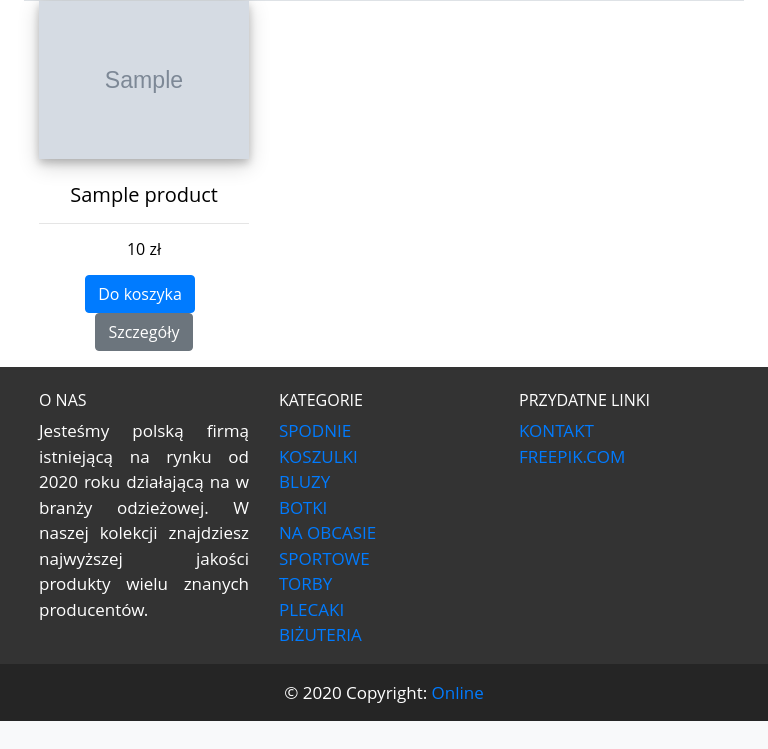
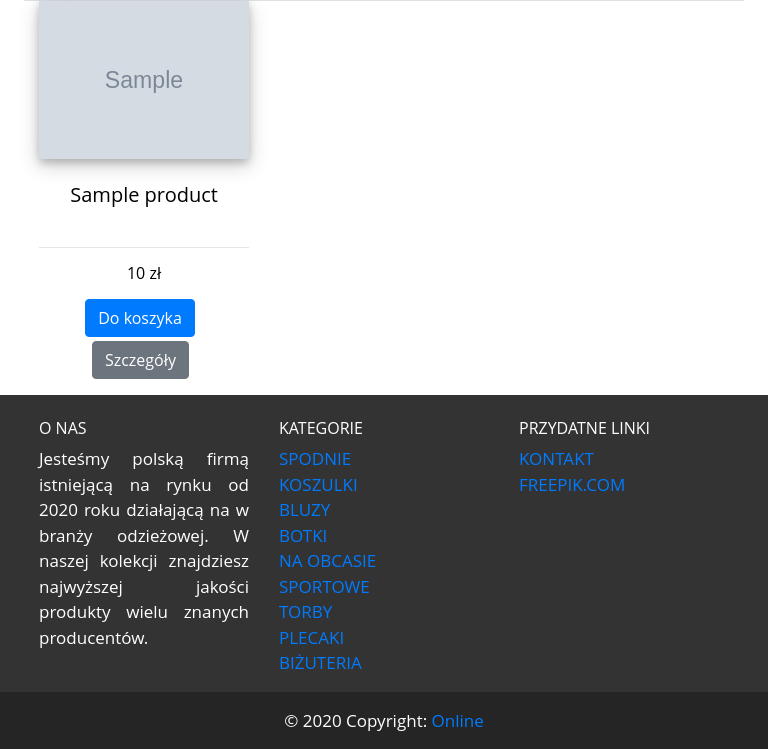
Before and after one commit to GrzegorzSek/OnlineStore, a PHP site: page /listofproducts.php?category=1&subcategory=1 in a window 768 px wide. Shown: the part 614-1363 px from the top of the page. Before the commit the page ends 1335 px from the top, so only its background shows below. Run offline with PHP 8.4, Linux system fonts and the light colour scheme; the visitor is signed in with stand-in values (Sample User, id 1); tables that the repository leaves empty or names only in its code hold one stand-in row (values such as "Sample post"); grey boxes marked "Sample" are stand-in pictures.

Commit message:
dashboard-listofproducts-display-fix

```diff
--- a/css/main.css
+++ b/css/main.css
@@ -320,3 +320,20 @@ img {
 .shadow:hover {
 	opacity:1;
 }
+.prodctNameUnderImage{
+	height: 24px;
+}
+@media only screen and (max-width: 1200px) {
+	.prodctNameUnderImage{
+		height: 48px;
+	}
+}
+@media only screen and (min-width: 767px) and (max-width: 989px) {
+	.addToCart{
+		margin: auto;
+	}
+	.details{
+		margin-right: 7px;
+		margin-top: 4px;
+	}
+}
--- a/scripts/displayproducts.php
+++ b/scripts/displayproducts.php
@@ -90,7 +90,7 @@ if(isset($_POST["action"]))
                     <hr>
                     <h6 class="mb-3">'.$result['price'].' zł</h6>
                     <button type="button" class="addToCart btn btn-primary mr-2" data-role="addToCart" data-id="'.$result['id'].'" id="addToCart">Do koszyka</button>
-					<button type="button" class="btn btn-secondary"><a class="noHover" href="productdetails.php?id='.$result['id'].'">Szczegóły</a></button>
+					<button type="button" class="details btn btn-secondary"><a class="noHover" href="productdetails.php?id='.$result['id'].'">Szczegóły</a></button>
                 </div>
             </div>
 			';
```
Also changed, not shown: dashboard.php (+5 -3 lines).
